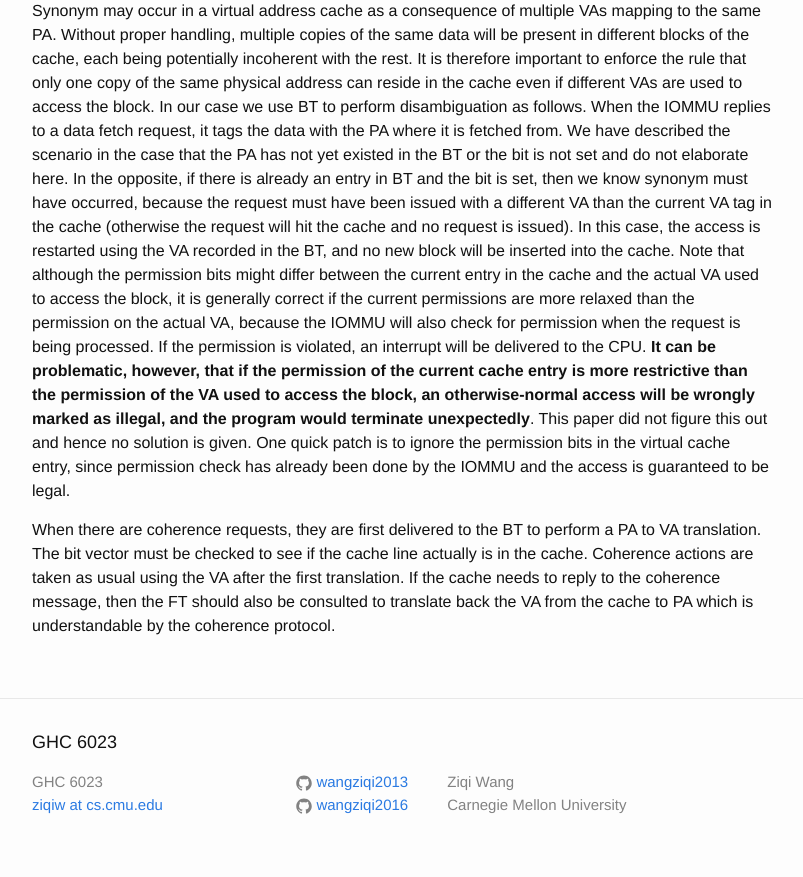
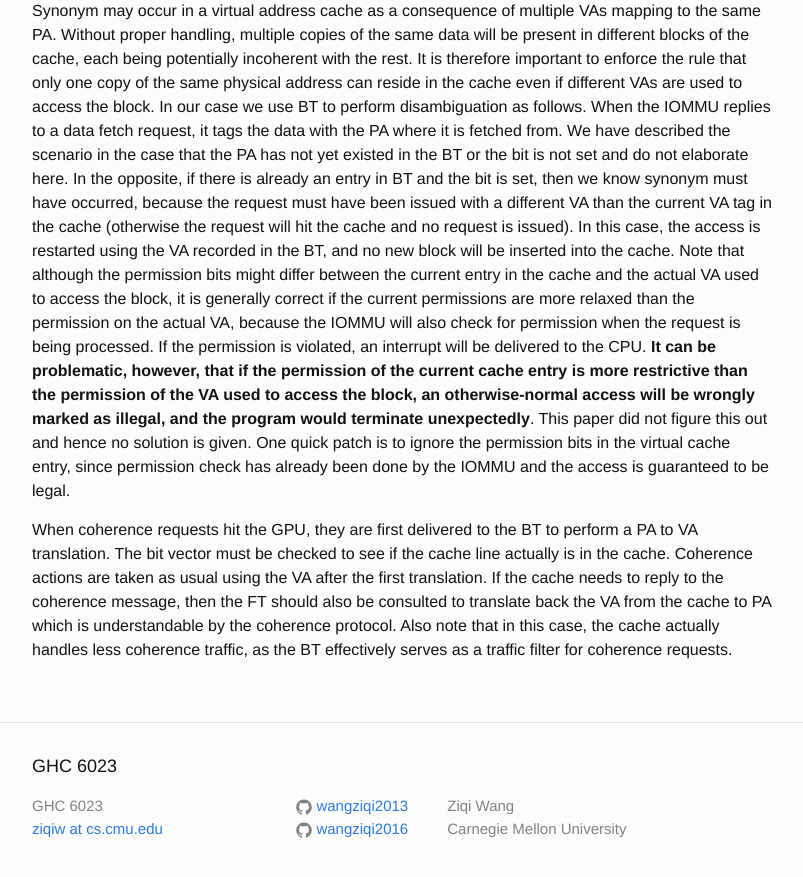
Before and after one commit to wangziqi2013/wangziqi2013.github.io, a Jekyll site: the page built from _posts/2018-12-30-filtering-translation-bandwidth-with-virtual-caching.markdown, in a window 1280 px wide and 900 px high, scrolled down 1999 px. Shown: the top 877 px of the window, without its empty margins (238-1041 px from the left). Built offline with Jekyll 4.4.1, drawn with Linux system fonts in a browser that asks for light colours.

Commit message:
Adding BT as coherence filter

```diff
--- a/_posts/2018-12-30-filtering-translation-bandwidth-with-virtual-caching.markdown
+++ b/_posts/2018-12-30-filtering-translation-bandwidth-with-virtual-caching.markdown
@@ -88,7 +88,9 @@ and the program would terminate unexpectedly**. This paper did not figure this o
 One quick patch is to ignore the permission bits in the virtual cache entry, since permission check has already
 been done by the IOMMU and the access is guaranteed to be legal.
 
-When there are coherence requests, they are first delivered to the BT to perform a PA to VA translation. The bit
+When coherence requests hit the GPU, they are first delivered to the BT to perform a PA to VA translation. The bit
 vector must be checked to see if the cache line actually is in the cache. Coherence actions are taken as usual
 using the VA after the first translation. If the cache needs to reply to the coherence message, then the FT
 should also be consulted to translate back the VA from the cache to PA which is understandable by the coherence protocol.
+Also note that in this case, the cache actually handles less coherence traffic, as the BT effectively serves as a
+traffic filter for coherence requests.
```
